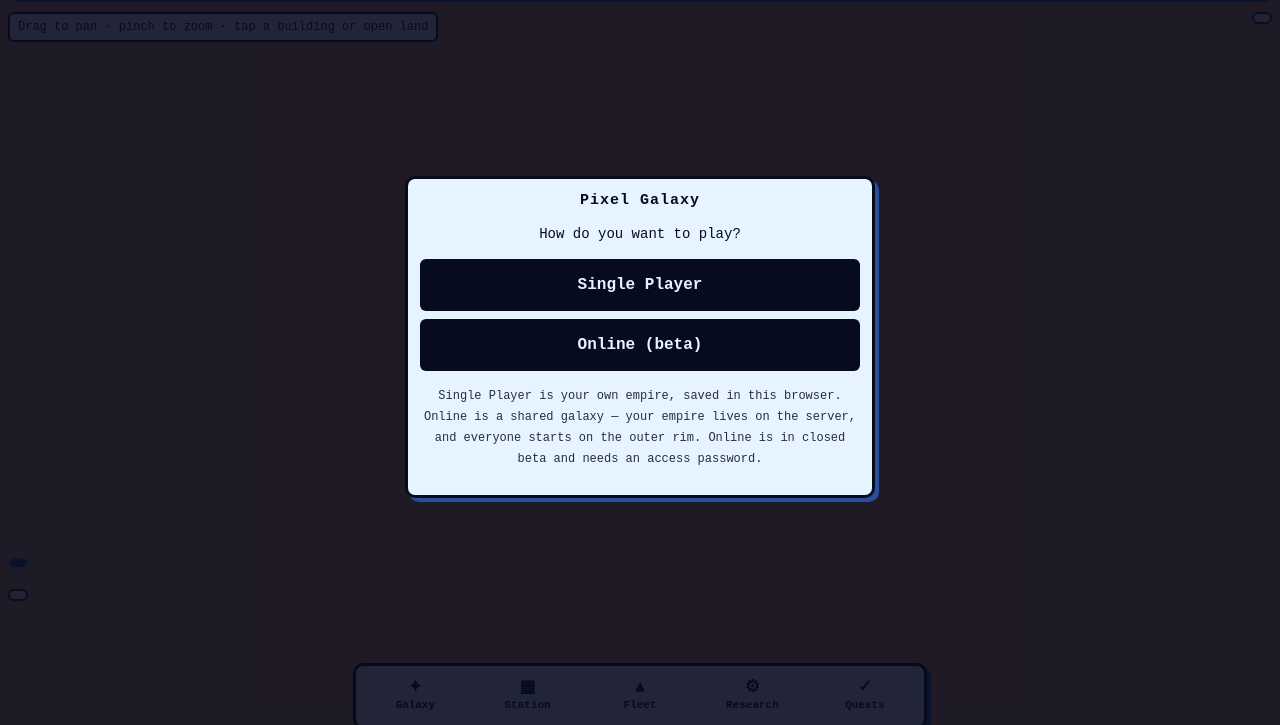
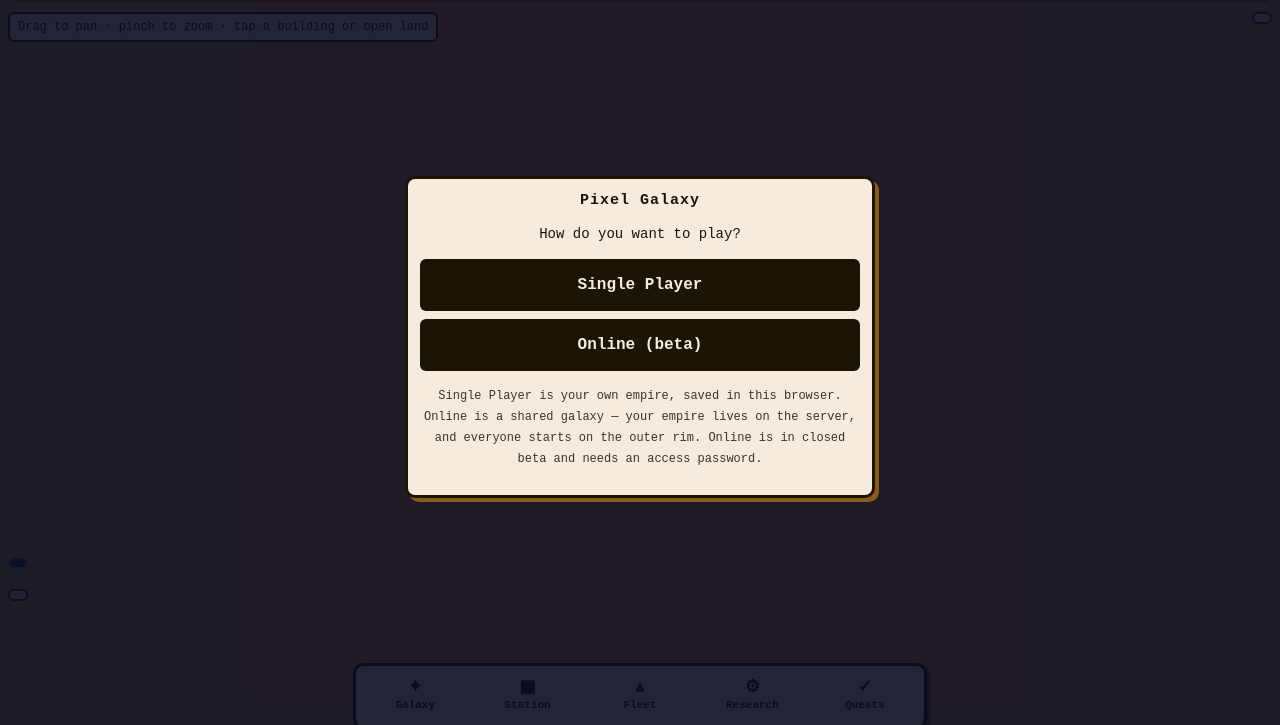
Before and after one commit to jaydenstockalerts-cmyk/pixel-galaxy, a plain HTML site: page index.html in a window 1280 px wide. Shown: the part 63-788 px from the top of the page. Drawn offline with Linux system fonts and the light colour scheme.

Commit message:
Pixel Galaxy v3.9.53: de-AI pass — varied system names + hand-written inner rings and faction capitals, Vanguard + Void Corsairs renames with one-line identities, voiced tech/commander copy, warmed palette

```diff
--- a/style.css
+++ b/style.css
@@ -5,12 +5,12 @@
    Tokens extend the original 4-colour palette (--bg/--hi/--mid/--fg).
    ============================================================ */
 :root{
-  --bg:#e6f4ff; --hi:#9ec5ee; --mid:#2a4f9a; --fg:#070b1f;
+  --bg:#f6ecdb; --hi:#e8d5ae; --mid:#8a5a1d; --fg:#1d1408;
   color-scheme:light; box-sizing:border-box;
   /* v1.0 tokens */
-  --panel:#e6f4ff; --panel-2:#d3e8fb; --ink:#070b1f; --ink-2:#33415e;
-  --accent:#2a4f9a; --accent-2:#4fc3f7; --good:#2d7a46; --warn:#e0584a;
-  --gold:#ffe066; --glass:rgba(230,244,255,.88); --glass-dark:rgba(7,11,31,.72);
+  --panel:#f6ecdb; --panel-2:#ecdcbd; --ink:#1d1408; --ink-2:#5d4a33;
+  --accent:#8a5a1d; --accent-2:#a86f14; --good:#2d7a46; --warn:#e0584a;
+  --gold:#f5c542; --glass:rgba(246,236,219,.88); --glass-dark:rgba(18,11,31,.72);
   --radius:10px; --radius-sm:6px;
   --shadow:4px 4px 0 var(--mid); --shadow-sm:2px 2px 0 var(--mid);
   --hud-h:56px; --dock-h:64px; --tray-h:0px;
@@ -21,15 +21,15 @@
 }
 @media (prefers-color-scheme:dark){
   :root:not([data-theme="light"]){
-    --bg:#070b1f; --hi:#1a2a63; --mid:#4fc3f7; --fg:#e6f4ff; color-scheme:dark;
-    --panel:#0d1430; --panel-2:#16204a; --ink:#e6f4ff; --ink-2:#aab4c9;
-    --accent:#4fc3f7; --glass:rgba(13,20,48,.88);
+    --bg:#120b1f; --hi:#2a1e45; --mid:#f0a13c; --fg:#f2ead9; color-scheme:dark;
+    --panel:#1a1129; --panel-2:#271a3e; --ink:#f2ead9; --ink-2:#b9aec9;
+    --accent:#f0a13c; --glass:rgba(26,17,41,.88);
   }
 }
 :root[data-theme="dark"]{
-  --bg:#070b1f; --hi:#1a2a63; --mid:#4fc3f7; --fg:#e6f4ff; color-scheme:dark;
-  --panel:#0d1430; --panel-2:#16204a; --ink:#e6f4ff; --ink-2:#aab4c9;
-  --accent:#4fc3f7; --glass:rgba(13,20,48,.88);
+  --bg:#120b1f; --hi:#2a1e45; --mid:#f0a13c; --fg:#f2ead9; color-scheme:dark;
+  --panel:#1a1129; --panel-2:#271a3e; --ink:#f2ead9; --ink-2:#b9aec9;
+  --accent:#f0a13c; --glass:rgba(26,17,41,.88);
 }
 html{scroll-padding-top:env(safe-area-inset-top,0px)}
 body{margin:0;background:var(--bg);color:var(--fg);font:var(--fs-body)/var(--lh) "Courier New",ui-monospace,monospace}
@@ -193,7 +193,7 @@ body.ui-hidden #activity{opacity:0;pointer-events:none}
 .pophead{display:flex;justify-content:space-between;align-items:center;gap:8px;margin-bottom:6px}
 .pophead h2{margin:0;font-size:17px;letter-spacing:1px}
 #pop-x{min-width:48px;min-height:48px;padding:4px 12px;background:none;color:var(--fg);border:2px solid var(--fg)}
-#pop-hero{width:96px;height:96px;margin:0 auto 10px;border:3px solid var(--fg);border-radius:var(--radius-sm);background:#0a0e2a;image-rendering:pixelated}
+#pop-hero{width:96px;height:96px;margin:0 auto 10px;border:3px solid var(--fg);border-radius:var(--radius-sm);background:#100a24;image-rendering:pixelated}
 #pop-body{margin-bottom:10px}
 #pop-body .stat{display:flex;justify-content:space-between;gap:8px;padding:4px 0;border-bottom:1px solid var(--hi);font-size:var(--fs-sm)}
 #pop-body .stat:last-child{border-bottom:0}
@@ -205,7 +205,7 @@ body.ui-hidden #activity{opacity:0;pointer-events:none}
 .pagehead h2{margin:0;font-size:var(--fs-title);letter-spacing:1px}
 .pagehead .page-sub{font-size:var(--fs-sm);color:var(--ink-2)}
 .pagehead button{min-width:44px;min-height:36px;padding:4px 10px;background:none;color:var(--fg);border:2px solid var(--fg)}
-#shero,#bhero{width:160px;height:160px;margin:0 auto 12px;border:3px solid var(--fg);background:#0a0e2a}
+#shero,#bhero{width:160px;height:160px;margin:0 auto 12px;border:3px solid var(--fg);background:#100a24}
 #bhero{background:#c98a5a}
 
 /* --- bottom dock: slim floating glass icon dock --- */
@@ -227,10 +227,10 @@ body.ui-hidden #activity{opacity:0;pointer-events:none}
 section[data-pg="map"],section[data-pg="station"]{position:fixed;inset:0;z-index:1}
 section[data-pg="station"] .mapwrap{background:#c98a5a}
 section[data-pg="fleet"],section[data-pg="research"],section[data-pg="quests"],section[data-pg="empire"],section[data-pg="log"]{max-width:560px;margin:0 auto;padding:calc(var(--hud-h) + 20px + env(safe-area-inset-top,0px)) 12px calc(var(--dock-h) + 24px)}
-.mapwrap{position:absolute;inset:0;border:0;margin:0;background:#0a0e2a}
+.mapwrap{position:absolute;inset:0;border:0;margin:0;background:#100a24}
 .mapwrap #cv,.mapwrap #st{border:0;margin:0;display:block;touch-action:none;width:100vw;height:100dvh;max-width:none;image-rendering:pixelated;image-rendering:crisp-edges}
 canvas{image-rendering:pixelated;image-rendering:crisp-edges}
-#mm{position:fixed;top:calc(var(--hud-h) + 16px + env(safe-area-inset-top,0px));right:8px;width:96px;height:120px;border:2px solid var(--fg);border-radius:var(--radius-sm);margin:0;background:#0a0e2a;cursor:pointer;z-index:2} /* v3.3: bigger — it was ~70px and too small to read or tap reliably */
+#mm{position:fixed;top:calc(var(--hud-h) + 16px + env(safe-area-inset-top,0px));right:8px;width:96px;height:120px;border:2px solid var(--fg);border-radius:var(--radius-sm);margin:0;background:#100a24;cursor:pointer;z-index:2} /* v3.3: bigger — it was ~70px and too small to read or tap reliably */
 /* v1.7: the minimap is FIXED to the viewport, not absolute inside the
    map wrap — at ~1100px wide and below it was clipped by the right
    edge of the screen (live v1.6), which only happens if its
@@ -325,7 +325,7 @@ body:has(section[data-pg="map"]:not([hidden])) #pagefoot,body:has(section[data-p
 /* v3.4 TAB GRAPHICS — Fleet ship sprites, commander portraits
    and tech icons, quest icons. These make the four tabs read at a
    glance instead of as bare text rows. */
-.shipimg{image-rendering:pixelated;vertical-align:middle;margin-right:6px;background:#0a0e2a;border:2px solid var(--mid);border-radius:4px}
+.shipimg{image-rendering:pixelated;vertical-align:middle;margin-right:6px;background:#100a24;border:2px solid var(--mid);border-radius:4px}
 .cmdav{display:inline-flex;align-items:center;justify-content:center;width:32px;height:32px;border-radius:50%;font-weight:bold;font-size:16px;color:#fff;margin-right:8px;vertical-align:middle;border:2px solid var(--fg)}
 .cmdav-fleet{background:#a33}
 .cmdav-econ{background:#3a7}
@@ -379,7 +379,7 @@ section[data-pg="research"] .card.treecard{max-width:none}
 #o-menu{position:fixed;top:0;left:0;bottom:0;z-index:31;width:min(320px,86vw);background:var(--panel);border-right:3px solid var(--fg);box-shadow:6px 0 0 var(--mid);padding:calc(12px + env(safe-area-inset-top,0px)) 12px 12px;transform:translateX(-102%);transition:transform .22s ease;display:flex;flex-direction:column;gap:6px}
 #o-menu.open{transform:translateX(0)}
 #o-main{position:relative;flex:1 1 auto;min-height:0;display:flex;flex-direction:column;overflow:hidden}
-#ocv{flex:1 1 auto;width:100%;min-height:0;touch-action:none;display:block;background:#0a0e2a}
+#ocv{flex:1 1 auto;width:100%;min-height:0;touch-action:none;display:block;background:#100a24}
 #o-activity{margin:6px 8px 0;display:flex;flex-direction:column;gap:6px}
 #o-activity .trayrow{background:var(--panel);border:2px solid var(--fg);border-radius:var(--radius-sm);padding:6px 10px;font-size:12px}
 #o-tabs{display:flex;gap:2px;width:100%;background:var(--glass);-webkit-backdrop-filter:blur(8px);backdrop-filter:blur(8px);border-top:3px solid var(--fg);padding:4px 8px calc(4px + env(safe-area-inset-bottom,0px))}
@@ -463,7 +463,7 @@ section[data-pg="research"] .card.treecard{max-width:none}
 #o-res-body .ocard.otree-card{max-width:none} /* v3.9.21: the tree spans the full body width like single-player #tech (scrolls sideways on a phone); the 640px cap is for the status card only */
 #o-res-body .pbar{height:8px;background:var(--hi);border-radius:4px;overflow:hidden;margin-top:6px}
 #o-res-body .pbar div{height:100%;background:var(--ac,#ffd84a);width:0%}
-#o-st-pop-hero{width:96px;height:96px;margin:0 auto 10px;border:3px solid var(--fg);border-radius:var(--radius-sm);background:#0a0e2a;image-rendering:pixelated}
+#o-st-pop-hero{width:96px;height:96px;margin:0 auto 10px;border:3px solid var(--fg);border-radius:var(--radius-sm);background:#100a24;image-rendering:pixelated}
 #o-st-pop-body{margin-bottom:10px}
 #o-st-pop-body .stat{display:flex;justify-content:space-between;gap:8px;padding:4px 0;border-bottom:1px solid var(--hi);font-size:var(--fs-sm)}
 #o-st-pop-body .stat:last-child{border-bottom:0}
```
